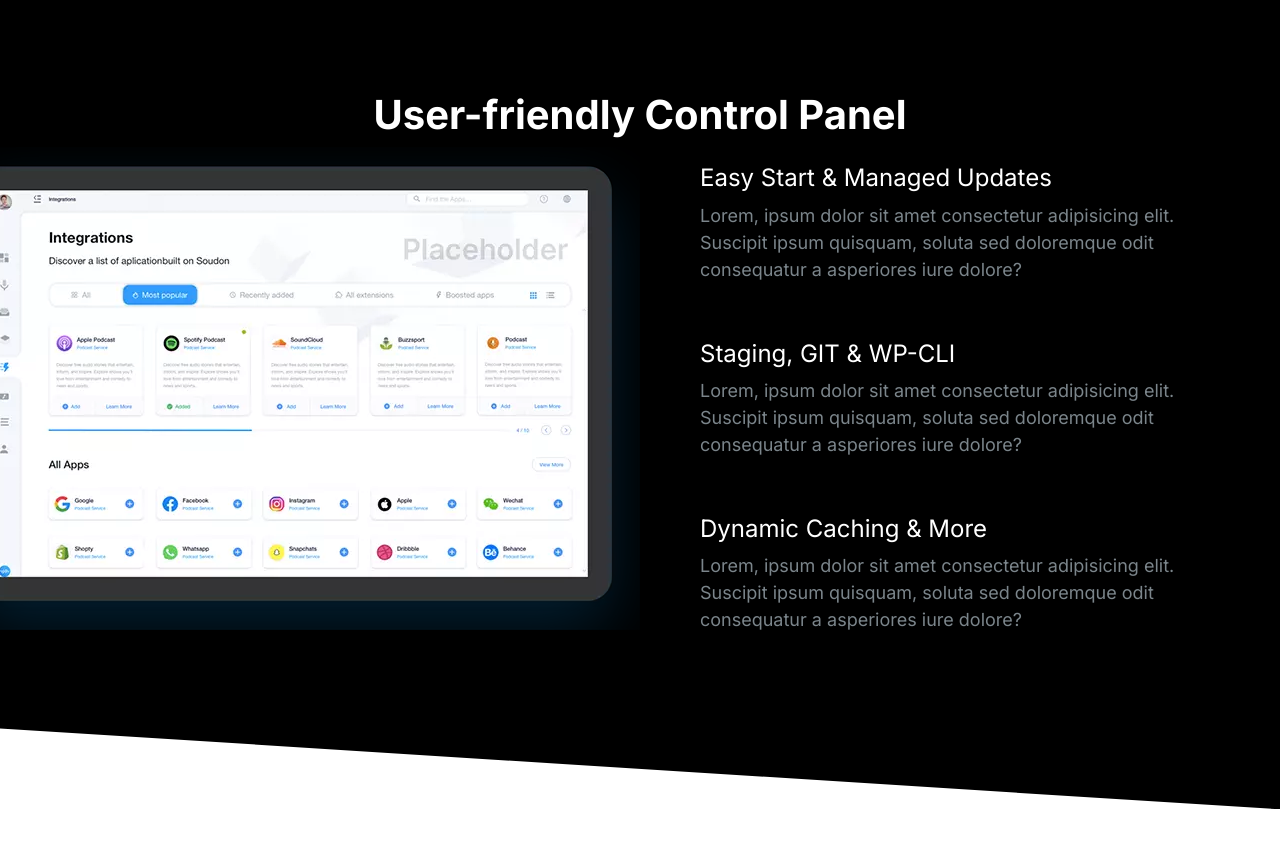
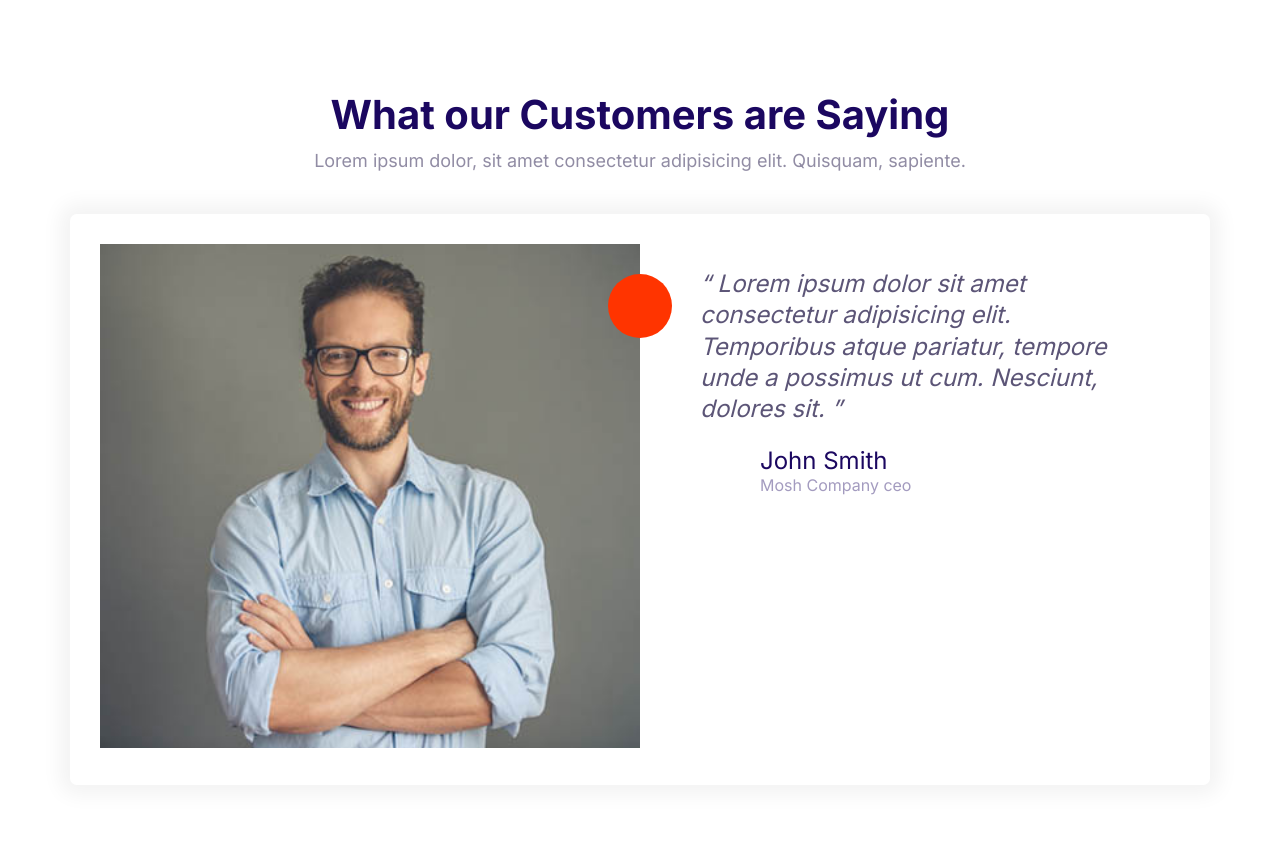
Before and after one commit to bilaljonasyoussef/billy, a plain HTML site: page index.html in a window 1280 px wide. Before the commit the page ends 809 px from the top, so only its background shows below. Drawn offline with Linux system fonts and the light colour scheme.

Commit message:
block-testimonial

```diff
--- a/css/styles.css
+++ b/css/styles.css
@@ -789,6 +789,7 @@ mnst3ml max-height ma3 overflow properties.
 
 .block__header {
   text-align: center;
+  margin-bottom: 4rem;
 }
 
 .block__heading {
--- a/index.html
+++ b/index.html
@@ -14,76 +14,51 @@
     <link rel="stylesheet" href="css/styles.css" />
   </head>
   <body>
-    <section class="block block--dark block--skewed-right block-showcase">
+    <section class="block">
       <header class="block__header">
-        <h2>User-friendly Control Panel</h2>
+        <h2>What our Customers are Saying</h2>
+        <p>
+          Lorem ipsum dolor, sit amet consectetur adipisicing elit. Quisquam,
+          sapiente.
+        </p>
       </header>
-      <div class="container grid grid--1x2">
-        <picture class="block-showcase__image">
-          <source
-            type="image/webp"
-            srcset="images/ipad.webp 1x, images/ipad@2x.webp 2x"
+      <div class="container">
+        <div class="card testimonial">
+          <div class="grid grid--1x2">
+            <div class="testimonial__image">
+              <img
+                src="images/testimonial.jpg"
+                alt="A happy, smiling customer"
               />
-          <source
-            type="image/png"
-            srcset="images/ipad.png 1x, images/ipad@2x.png 2x"
-          />
-          <img src="images/ipad.png" alt="" />
-        </picture>
-          <ul class="list">
-            <li>
+              <span class="icon-container icon-container--accent">
+                <svg class="icon icon--small icon--white">
+                  <use xlink:href="images/sprite.svg#quotes"></use>
+                </svg>
+              </span>
+            </div>
+            <blockquote class="quote">
+              <p class="quote__text">
+                Lorem ipsum dolor sit amet consectetur adipisicing elit.
+                Temporibus atque pariatur, tempore unde a possimus ut cum.
+                Nesciunt, dolores sit.
+              </p>
+              <footer>
                 <div class="media">
                   <div class="media__image">
-                  <svg class="icon icon--primary">
-                    <use xlink:href="images/sprite.svg#snap"></use>
+                    <svg class="icon icon--primary quote__line">
+                      <use xlink:href="images/sprite.svg#line"></use>
                     </svg>
                   </div>
                   <div class="media__body">
-                  <h3 class="media__title">Easy Start & Managed Updates</h3>
-                  <p>
-                    Lorem, ipsum dolor sit amet consectetur adipisicing elit.
-                    Suscipit ipsum quisquam, soluta sed doloremque odit
-                    consequatur a asperiores iure dolore?
-                  </p>
+                    <h3 class="media__title quote__author">John Smith</h3>
+                    <p class="quote__organization">Mosh Company ceo</p>
                   </div>
                 </div>
-            </li>
-            <li>
-              <div class="media">
-                <div class="media__image">
-                  <svg class="icon icon--primary">
-                    <use xlink:href="images/sprite.svg#snap"></use>
-                  </svg>
-                </div>
-                <div class="media__body">
-                  <h3 class="media__title">Staging, GIT & WP-CLI</h3>
-                  <p>
-                    Lorem, ipsum dolor sit amet consectetur adipisicing elit.
-                    Suscipit ipsum quisquam, soluta sed doloremque odit
-                    consequatur a asperiores iure dolore?
-                  </p>
+              </footer>
+            </blockquote>
           </div>
         </div>
-            </li>
-            <li>
-              <div class="media">
-                <div class="media__image">
-                  <svg class="icon icon--primary">
-                    <use xlink:href="images/sprite.svg#snap"></use>
-                  </svg>
       </div>
-                <div class="media__body">
-                  <h3 class="media__title">Dynamic Caching & More
-                  </h3>
-                  <p>
-                    Lorem, ipsum dolor sit amet consectetur adipisicing elit.
-                    Suscipit ipsum quisquam, soluta sed doloremque odit
-                    consequatur a asperiores iure dolore?
-                  </p>
-                </div>
-              </div>
-            </li>
-          </ul>
     </section>
     <script src="js/main.js"></script>
   </body>
```
Also changed, not shown: components/block-testimonial.html (added, +43 -0 lines). Lines whose indentation alone changed are shown as unchanged.
